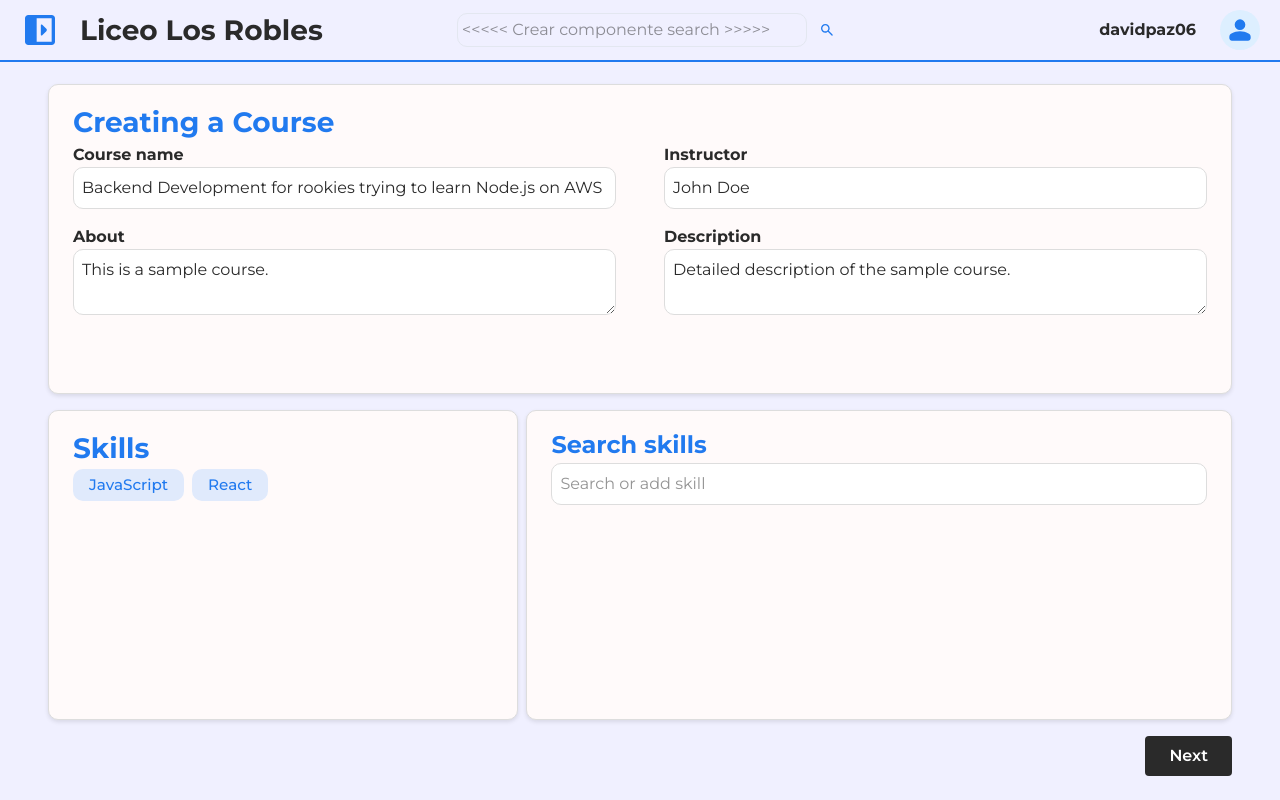
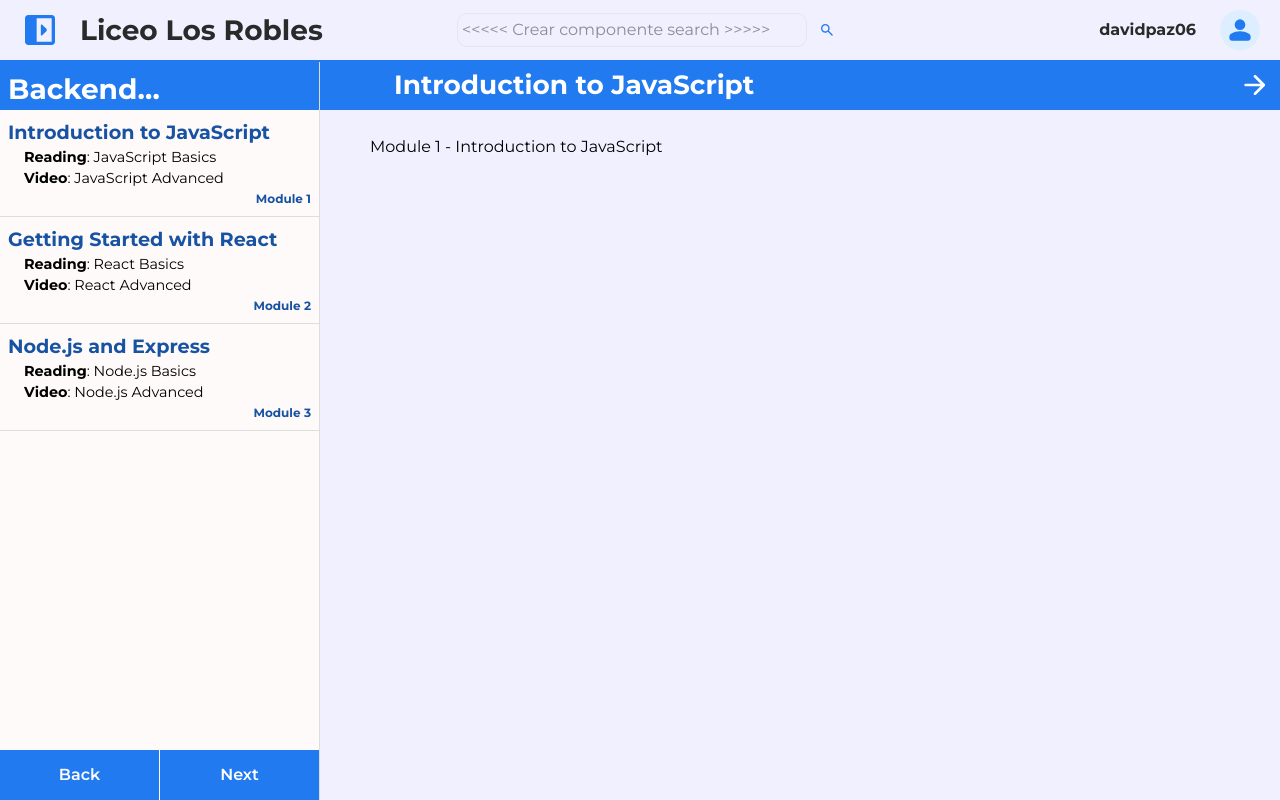
Before and after one commit to davidpaz06/campus-academy, a React (Vite) app: page /create-course in a window 1280 px wide. Built offline with nearby package versions, Linux system fonts and the light colour scheme.

Commit message:
feat(CreateCourse): enhance course creation navigation and layout; add dynamic module handling and styling adjustments

```diff
--- a/app/components/layout/Sidebar.css
+++ b/app/components/layout/Sidebar.css
@@ -35,6 +35,7 @@
   transform: translateX(-40px);
   opacity: 0;
   animation: slideInSidebar 0.3s cubic-bezier(0.4, 0.8, 0.4, 1) forwards;
+  z-index: 1001;
 }
 
 .sidebar-header {
--- a/app/pages/private/academy/CreateCourse.css
+++ b/app/pages/private/academy/CreateCourse.css
@@ -229,10 +229,10 @@
       .module-title {
         font-weight: bold;
         color: var(--academy-secondary);
-        font-size: var(--font-size-h3);
+        font-size: 1.2rem;
       }
 
-      .module-title-l {
+      .module-number {
         color: var(--academy-secondary);
         font-size: 0.75rem;
         font-weight: var(--font-weight-bold);
@@ -241,6 +241,7 @@
 
       .lesson-summary {
         padding: 0 var(--spacing-md);
+        font-size: 0.9rem;
 
         .lesson-type {
           font-weight: bold;
@@ -272,4 +273,156 @@
       }
     }
   }
+
+  .create-course-form {
+    display: grid;
+    grid-template-rows: 50px 1fr;
+
+    .nav-button {
+      display: flex;
+      align-items: center;
+      justify-content: center;
+      background-color: var(--academy-primary);
+      color: white;
+      border: none;
+
+      .nav-icon {
+        font-size: 2rem;
+      }
+    }
+
+    .initial {
+      .prev-icon,
+      .next-icon {
+        display: none;
+      }
+      .add-icon {
+        display: block;
+      }
+    }
+    .first {
+      .prev-icon,
+      .add-icon {
+        display: none;
+
+        .nav-button {
+          &:hover {
+            background-color: var(--academy-secondary);
+          }
+        }
+      }
+      .next-icon {
+        display: block;
+      }
+    }
+    .middle {
+      .prev-icon,
+      .next-icon {
+        display: block;
+      }
+      .add-icon {
+        display: none;
+      }
+    }
+    .last {
+      .prev-icon,
+      .add-icon {
+        display: block;
+      }
+      .next-icon {
+        display: none;
+      }
+    }
+    .initial,
+    .first {
+      .next-module-button {
+        &:hover {
+          cursor: pointer;
+          background-color: var(--academy-secondary);
+        }
+      }
+    }
+    .middle,
+    .last {
+      .nav-button {
+        &:hover {
+          cursor: pointer;
+          background-color: var(--academy-secondary);
+        }
+      }
+    }
+
+    .create-course-nav {
+      display: grid;
+      grid-template-columns: 50px 1fr 50px;
+      color: white;
+
+      .create-course-active-module {
+        display: flex;
+        align-items: center;
+        padding: 0 var(--spacing-lg);
+        font-weight: bold;
+        font-size: 1.5rem;
+
+        background-color: var(--academy-primary);
+        color: white;
+        border: none;
+        cursor: pointer;
+
+        /* &:hover {
+          background-color: var(--academy-secondary);
+        } */
+      }
+    }
+
+    .create-course-content {
+      position: relative;
+      height: 100%;
+      box-sizing: border-box;
+      padding: 25px 50px;
+      overflow-y: auto;
+      overflow-x: hidden;
+      scrollbar-width: thin;
+      scrollbar-color: var(--charlestone-green) transparent;
+
+      /* --module-box-width: 100px; */
+      --module-box-width: calc(100% - 100px);
+
+      .module-box {
+        position: absolute;
+
+        /* position: relative; */
+        /* height: calc(100% - 50px); */
+
+        width: var(--module-box-width);
+        transition: all 0.5s ease;
+      }
+
+      .prev-module {
+        position: absolute;
+        left: calc(-100% + 90px);
+      }
+      .present-module {
+        transform: translateX(-50%);
+        position: absolute;
+        left: 50%;
+      }
+      .next-module {
+        position: absolute;
+        left: calc(var(--module-box-width) + 110px);
+      }
+    }
+  }
 }
+
+.active-module-input {
+  font-weight: bold;
+  font-size: 1.1em;
+  border: none;
+  background: transparent;
+  color: #fff;
+  width: 100%;
+  outline: none;
+  padding: 0;
+  margin: 0;
+}
--- a/app/pages/private/academy/CreateCourse.tsx
+++ b/app/pages/private/academy/CreateCourse.tsx
@@ -1,4 +1,5 @@
 import { useState } from "react";
+import { Icon } from "@iconify/react";
 //Interfaces
 import type {
   Course,
@@ -10,7 +11,7 @@ import "./CreateCourse.css";
 //Pages
 import CreateCourseInfo from "./CreateCourseInfo";
 
-const InitialStep = 1;
+const InitialStep = 2;
 
 const mockCourse: Course = {
   id: "1",
@@ -35,90 +36,35 @@ const mockCourse: Course = {
           type: "Video",
           file: "This module dives deep into advanced JavaScript concepts.",
         },
-        {
-          title: "JavaScript Basics",
-          type: "Reading",
-          file: "This module covers the basics of JavaScript.",
+      ],
     },
     {
-          title: "JavaScript Test",
-          type: "Test",
-          file: "<test_file_path>",
+      title: "Getting Started with React",
+      lessons: [
+        {
+          title: "React Basics",
+          type: "Reading",
+          file: "This module covers the basics of React.",
+        },
+        {
+          title: "React Advanced",
+          type: "Video",
+          file: "This module dives deep into advanced React concepts.",
         },
       ],
     },
     {
-      title: "Introduction to JavaScript",
+      title: "Node.js and Express",
       lessons: [
         {
-          title: "JavaScript Basics",
+          title: "Node.js Basics",
           type: "Reading",
-          file: "This module covers the basics of JavaScript.",
+          file: "This module covers the basics of Node.js.",
         },
         {
-          title: "JavaScript Advanced",
-          type: "Reading",
-          file: "This module dives deep into advanced JavaScript concepts.",
-        },
-      ],
-    },
-    {
-      title: "Introduction to JavaScript",
-      lessons: [
-        {
-          title: "JavaScript Basics",
-          type: "Reading",
-          file: "This module covers the basics of JavaScript.",
-        },
-        {
-          title: "JavaScript Advanced",
-          type: "Reading",
-          file: "This module dives deep into advanced JavaScript concepts.",
-        },
-      ],
-    },
-    {
-      title: "Introduction to JavaScript",
-      lessons: [
-        {
-          title: "JavaScript Basics",
-          type: "Reading",
-          file: "This module covers the basics of JavaScript.",
-        },
-        {
-          title: "JavaScript Advanced",
-          type: "Reading",
-          file: "This module dives deep into advanced JavaScript concepts.",
-        },
-      ],
-    },
-    {
-      title: "Advanced React",
-      lessons: [
-        {
-          title: "React Hooks",
-          type: "Reading",
-          file: "This module covers the basics of React Hooks.",
-        },
-        {
-          title: "State Management",
-          type: "Reading",
-          file: "This module dives deep into state management in React.",
-        },
-      ],
-    },
-    {
-      title: "Advanced React",
-      lessons: [
-        {
-          title: "React Hooks",
-          type: "Reading",
-          file: "This module covers the basics of React Hooks.",
-        },
-        {
-          title: "State Management",
-          type: "Reading",
-          file: "This module dives deep into state management in React.",
+          title: "Node.js Advanced",
+          type: "Video",
+          file: "This module dives deep into advanced Node.js concepts.",
         },
       ],
     },
@@ -126,8 +72,15 @@ const mockCourse: Course = {
 };
 
 export default function CreateCourse() {
+  const [step, setStep] = useState(InitialStep);
+  const handleStepChange = (action: string) => {
+    action == "next" ? setStep(step + 1) : setStep(step - 1);
+    console.log(course);
+  };
+
+  const [activeModule, setActiveModule] = useState<number>(0);
   const [course, setCourse] = useState<Course>(
-    //   {
+    // {
     //   id: "",
     //   info: {
     //     name: "",
@@ -137,14 +90,64 @@ export default function CreateCourse() {
     //     skills: [],
     //   },
     //   modules: [],
-    // }
+    // },
     mockCourse
   );
-  const [step, setStep] = useState(InitialStep);
 
-  const handleStepChange = (action: string) => {
-    action == "next" ? setStep(step + 1) : setStep(step - 1);
-    console.log(course);
+  const handleNavActions = (action: string) => {
+    switch (action) {
+      case "prev":
+        // Navigate to the previous module
+        if (activeModule > 0) {
+          setActiveModule(activeModule - 1);
+        }
+        break;
+
+      case "next":
+        // Navigate to the next module
+        if (activeModule < course.modules.length - 1) {
+          setActiveModule(activeModule + 1);
+        }
+
+        if (activeModule === course.modules.length - 1) {
+          //add new module
+          const newModule: CourseModule = {
+            title: "Module " + (course.modules.length + 1),
+            lessons: [],
+          };
+          setCourse({ ...course, modules: [...course.modules, newModule] });
+          setActiveModule(course.modules.length);
+          break;
+        }
+    }
+  };
+
+  const handleNavClass = (activeModule: number, modulesLength: number) => {
+    modulesLength = modulesLength - 1;
+
+    if (activeModule === 0 && modulesLength === 1) {
+      return "initial";
+    } else if (activeModule === 0 && activeModule < modulesLength) {
+      return "first";
+    } else if (activeModule > 0 && activeModule < modulesLength) {
+      return "middle";
+    } else if (activeModule === modulesLength) {
+      return "last";
+    }
+  };
+
+  const handleModuleClass = (idx: number) => {
+    if (idx < activeModule) {
+      return "prev-module";
+    } else if (idx === activeModule) {
+      return "present-module";
+    } else if (idx > activeModule) {
+      return "next-module";
+    }
+  };
+
+  const handleActiveModule = (index: number) => {
+    setActiveModule(index);
   };
 
   const handleSubmit = (e: React.FormEvent) => {
@@ -211,18 +214,24 @@ export default function CreateCourse() {
             <label className="course-name">
               <h2>{course.info.name}</h2>
               <section className="course-extras">
+                {course.info.about ? (
                   <label>
                     <strong>About</strong>
                     <p>{course.info.about}</p>
                   </label>
+                ) : null}
+                {course.info.instructor ? (
                   <label>
                     <strong>Instructor</strong>
                     <p>{course.info.instructor}</p>
                   </label>
+                ) : null}
+                {course.info.skills.length > 0 ? (
                   <label>
                     <strong>Skills</strong>
                     <p>{course.info.skills.join(", ")}</p>
                   </label>
+                ) : null}
               </section>
             </label>
             <div className="module-list">
@@ -241,7 +250,7 @@ export default function CreateCourse() {
                         )
                       )}
                     </ul>
-                    <h3 className="module-title-l">Module {moduleIndex + 1}</h3>
+                    <p className="module-number">Module {moduleIndex + 1}</p>
                   </div>
                 )
               )}
@@ -262,7 +271,75 @@ export default function CreateCourse() {
               </button>
             </footer>
           </aside>
-          <form className="create-course-form"></form>
+          {/* <button style={{ display: "none" }}>
+            <Icon icon="material-symbols:book-ribbon-rounded" />
+            <Icon icon="material-symbols:smart-display-rounded" />
+            <Icon icon="material-symbols:unknown-document-rounded" />
+          </button> */}
+          <form
+            className="create-course-form"
+            onSubmit={handleSubmit}
+            onKeyDown={handleKeyDown}
+          >
+            <section
+              className={`create-course-nav ${handleNavClass(
+                activeModule,
+                course.modules.length
+              )}`}
+            >
+              <div
+                className="nav-button prev-module-button"
+                onClick={() => handleNavActions("prev")}
+              >
+                <Icon
+                  className="nav-icon prev-icon"
+                  icon="material-symbols:arrow-back-rounded"
+                />
+              </div>
+              <div className="create-course-active-module">
+                <input
+                  type="text"
+                  value={course.modules[activeModule].title}
+                  onSubmit={(e) => e.preventDefault()}
+                  onChange={(e) => {
+                    const updatedModules = [...course.modules];
+                    updatedModules[activeModule] = {
+                      ...updatedModules[activeModule],
+                      title: e.target.value,
+                    };
+                    setCourse({ ...course, modules: updatedModules });
+                  }}
+                  className="active-module-input"
+                />
+              </div>
+              <div
+                className="nav-button next-module-button"
+                onClick={() => handleNavActions("next")}
+              >
+                <Icon
+                  className="nav-icon next-icon"
+                  icon="material-symbols:arrow-forward-rounded"
+                />
+                <Icon
+                  className="nav-icon add-icon"
+                  icon="material-symbols:add-rounded"
+                />
+              </div>
+            </section>
+            <section className="create-course-content">
+              {course.modules.map((module, idx) => {
+                return (
+                  <div
+                    key={idx}
+                    className={`module-box ${handleModuleClass(idx)}`}
+                    onClick={() => handleActiveModule(idx)}
+                  >
+                    Module {idx + 1} - {module.title}
+                  </div>
+                );
+              })}
+            </section>
+          </form>
         </div>
       );
   }
```
Lines whose indentation alone changed are shown as unchanged.
